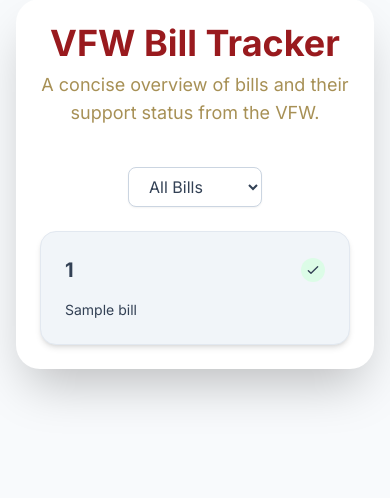
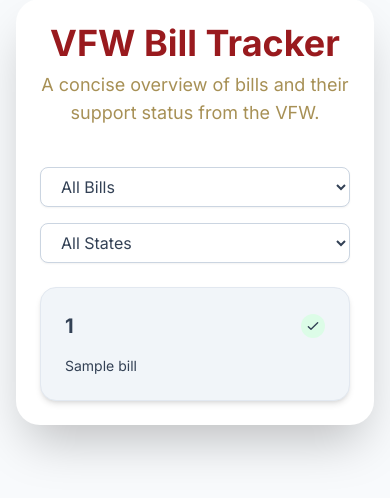
Before and after one commit to patrickpierson/vfw-congress-tracker, a Flask app: template templates/index.html in a window 390 px wide. Shown: the part 17-515 px from the top of the page. Run offline with Flask 3, Linux system fonts and the light colour scheme; the template is opened without the code that fills it: most values are stand-ins (such as "Sample title", 1, 10 or a date in 2020); some libraries are stand-ins or nearby versions.

Commit message:
working state sent up

```diff
--- a/templates/index.html
+++ b/templates/index.html
@@ -21,11 +21,14 @@
     <p class="text-[#a79055] text-lg">A concise overview of bills and their support status from the VFW.</p>
    </header>
 
-   <div class="mb-6 flex justify-center sm:justify-end">
+   <div class="mb-6 flex flex-col sm:flex-row justify-center sm:justify-end gap-4">
     <select id="statusFilter" onchange="filterBills()" class="px-4 py-2 rounded-lg border border-slate-300 bg-white text-slate-700 shadow-sm focus:outline-none focus:ring-2 focus:ring-slate-500">
      <option value="all">All Bills</option>
      <option value="support this bill">Supported</option>
      <option value="oppose this bill">Opposed</option>
+    </select>
+    <select id="stateFilter" onchange="filterBills()" class="px-4 py-2 rounded-lg border border-slate-300 bg-white text-slate-700 shadow-sm focus:outline-none focus:ring-2 focus:ring-slate-500">
+     <option value="all">All States</option>
     </select>
    </div>
 
@@ -34,7 +37,7 @@
     <div class="bill-card p-6 bg-slate-100 rounded-2xl shadow-md border border-slate-200 cursor-pointer hover:shadow-xl transition-all duration-300 transform hover:-translate-y-1" data-status="{{ bill['status'] }}" data-cosponsors="{{ bill['cosponsors'] }}" data-url="{{ bill['url'] }}" onclick="showBillDetails('{{ bill['bill_number'] }}', '{{ bill['bill_title'] }}', '{{ bill['status'] }}', '{{ bill['cosponsors'] }}', '{{ bill['url'] }}')">
      <div class="flex items-center justify-between mb-4">
       <a href="{{ bill['url'] }}" target="_blank" class="text-xl font-bold text-slate-700 hover:underline">
-        {{ bill['bill_number'] }}
+       {{ bill['bill_number'] }}
       </a>
       <div class="flex-shrink-0">
        {% if bill['status'] == 'support this bill' %}
@@ -88,6 +91,17 @@
    'SD', 'TN', 'TX', 'UT', 'VT', 'VA', 'WA', 'WV', 'WI', 'WY'
   ];
 
+  // Populate the state filter dropdown
+  window.onload = function() {
+   const stateFilter = document.getElementById('stateFilter');
+   ALL_STATES.forEach(state => {
+    const option = document.createElement('option');
+    option.value = state;
+    option.textContent = state;
+    stateFilter.appendChild(option);
+   });
+  };
+
   function showBillDetails(billNumber, billTitle, billStatus, cosponsors, billUrl) {
    document.getElementById('modalTitle').innerText = billTitle;
    document.getElementById('modalNumber').innerHTML = `Bill Number: <a href="${billUrl}" target="_blank" class="text-blue-600 hover:underline">${billNumber}</a>`;
@@ -109,8 +123,8 @@
     const nonCosponsorStates = ALL_STATES.filter(state => !cosponsorSet.has(state));
     cosponsorText = `States NOT cosponsoring: ${nonCosponsorStates.join(', ')}`;
    } else {
-    const cosponsorList = cosponsors.split(',');
-    cosponsorText = cosponsorList.length > 0 && cosponsors.trim() !== '' ? `Cosponsors: ${cosponsorList.join(', ')}` : 'Cosponsors: None';
+    const cosponsorList = cosponsors.split(',').map(s => s.trim()).filter(s => s !== '');
+    cosponsorText = cosponsorList.length > 0 ? `Cosponsors: ${cosponsorList.join(', ')}` : 'Cosponsors: None';
    }
    document.getElementById('modalCosponsors').innerText = cosponsorText;
 
@@ -125,11 +139,17 @@
 
   function filterBills() {
    const selectedStatus = document.getElementById('statusFilter').value;
+   const selectedState = document.getElementById('stateFilter').value;
    const billCards = document.querySelectorAll('.bill-card');
 
    billCards.forEach(card => {
     const billStatus = card.getAttribute('data-status');
-    if (selectedStatus === 'all' || billStatus === selectedStatus) {
+    const billCosponsors = card.getAttribute('data-cosponsors').split(',').map(s => s.trim());
+
+    const statusMatch = (selectedStatus === 'all' || billStatus === selectedStatus);
+    const stateMatch = (selectedState === 'all' || billCosponsors.includes(selectedState));
+
+    if (statusMatch && stateMatch) {
      card.style.display = 'block';
     } else {
      card.style.display = 'none';
```
